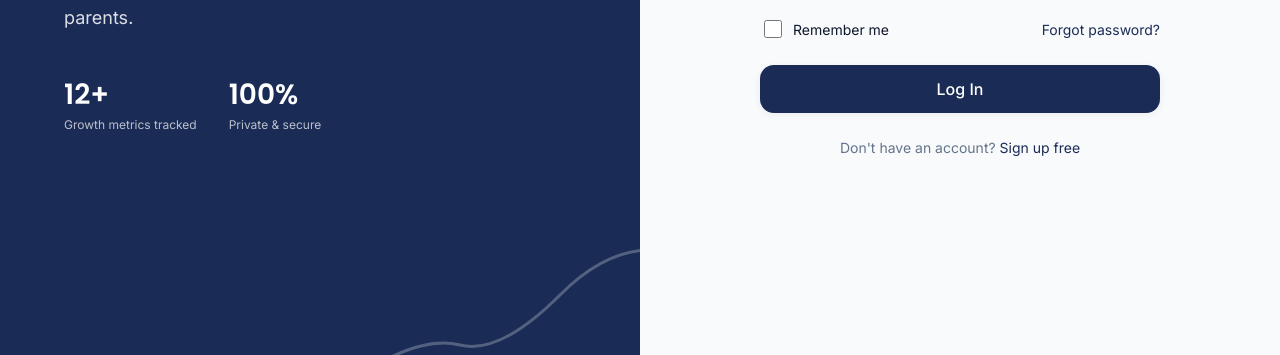
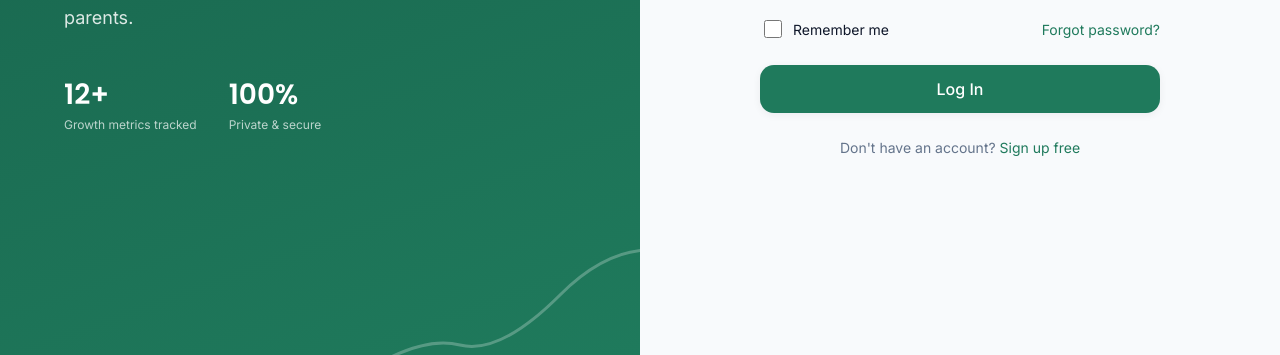
Before and after one commit to Pujitanitti/Child-growth-tracker, a website: page client/pages/login.html in a window 1280 px wide. Shown: the part 445-800 px from the top of the page. Drawn offline with Linux system fonts and the light colour scheme.

Commit message:
Update primary theme color to green

```diff
--- a/client/css/variables.css
+++ b/client/css/variables.css
@@ -10,10 +10,10 @@
   --color-border: #E2E8F0;
   --color-border-strong: #CBD5E1;
 
-  --color-primary: #1A2B55;
-  --color-primary-dark: #1A2B55;
-  --color-primary-soft: #E0E7FF;
-  --color-primary-softer: #EEF2FF;
+ --color-primary: #1F7A5C;
+--color-primary-dark: #17604A;
+--color-primary-soft: #D6F0E3;
+--color-primary-softer: #EDFAF4;
 
   --color-secondary: #06B6D4;
   --color-secondary-soft: #CFFAFE;
@@ -131,10 +131,10 @@
   --color-border: #263042;
   --color-border-strong: #34445C;
 
-  --color-primary: #6366F1;
-  --color-primary-dark: #4F46E5;
-  --color-primary-soft: #26265C;
-  --color-primary-softer: #1C1F3D;
+  --color-primary: #34D399;
+--color-primary-dark: #10B981;
+--color-primary-soft: #14352A;
+--color-primary-softer: #10261F;
 
   --color-secondary: #22D3EE;
   --color-secondary-soft: #143642;
```
